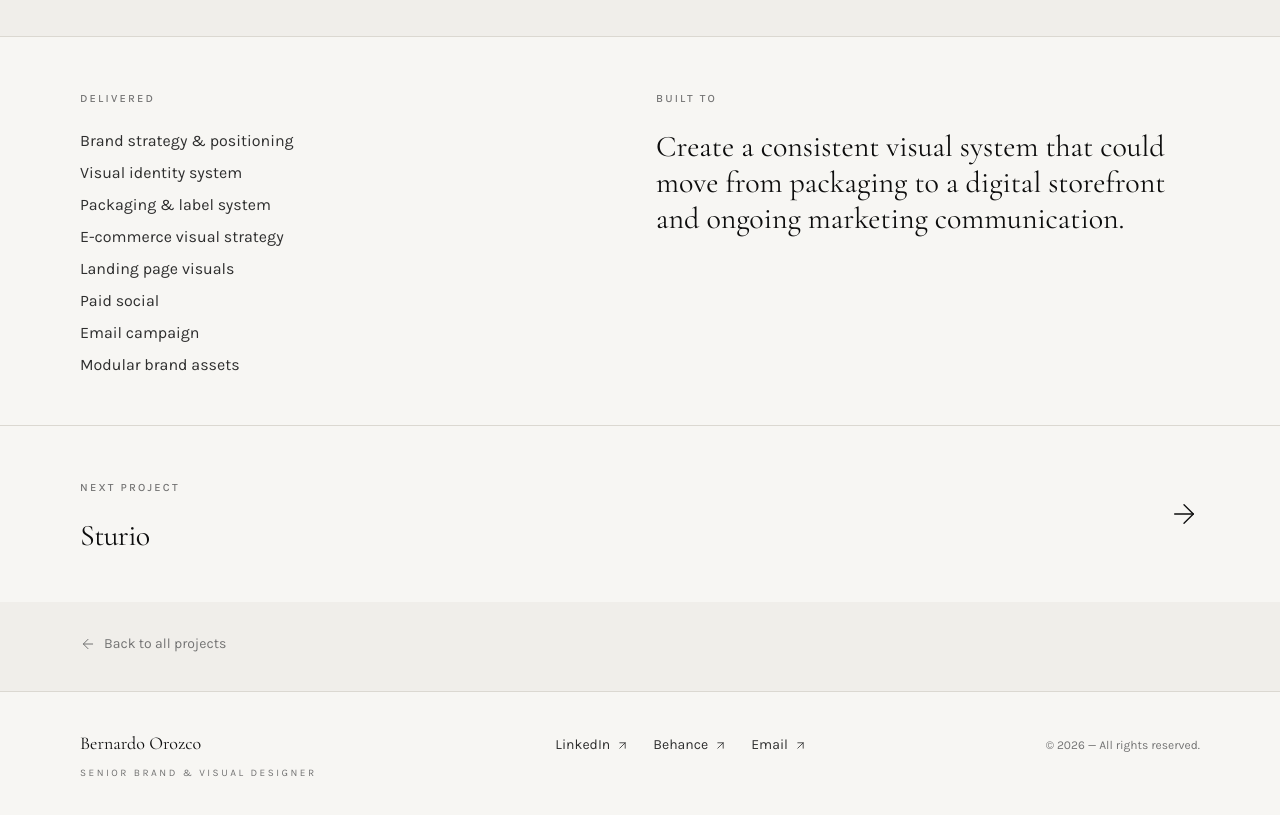
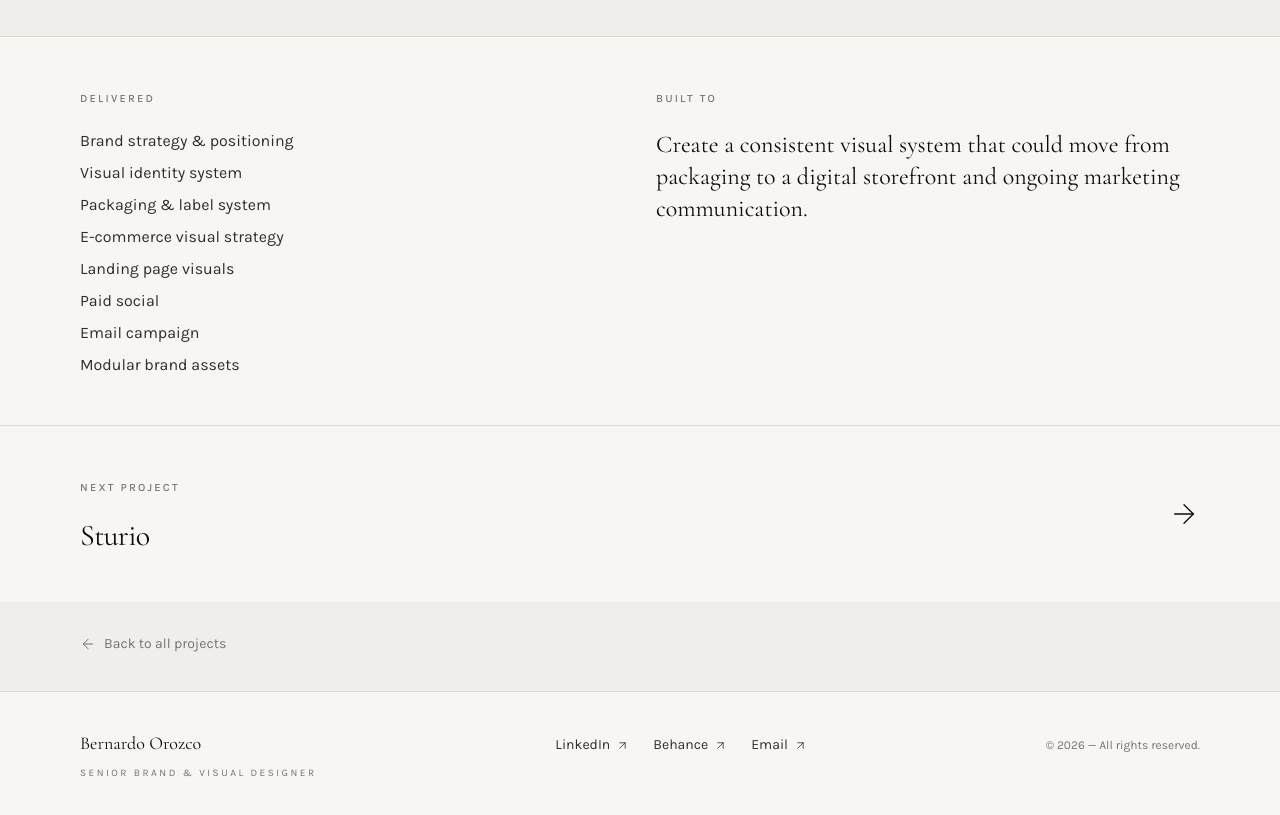
Before and after one commit to deetyu/bernardportfolio, a React (Vite) app: page /work/arya-cosmetics in a window 1280 px wide. Shown: the part 4960-5775 px from the top of the page. Built offline with nearby package versions, Linux system fonts and the light colour scheme; the HTML template or start-up script is replaced by a standard one.

Commit message:
Changes
Co-authored-by: deetyu <329777238+deetyu@users.noreply.github.com>

```diff
--- a/src/pages/ProjectDetail.tsx
+++ b/src/pages/ProjectDetail.tsx
@@ -172,7 +172,7 @@ export default function ProjectDetail() {
               </ScrollReveal>
               <ScrollReveal delay={100}>
                  <p className="eyebrow mb-4">Built to</p>
-                <p className="font-serif text-2xl md:text-3xl text-ink leading-relaxed">{caseStudy.builtTo}</p>
+                <p className="font-serif text-xl md:text-2xl text-ink leading-relaxed">{caseStudy.builtTo}</p>
                  {caseStudy.note && <p className="mt-4 text-sm text-ink-muted leading-relaxed">{caseStudy.note}</p>}
               </ScrollReveal>
             </div>
```
